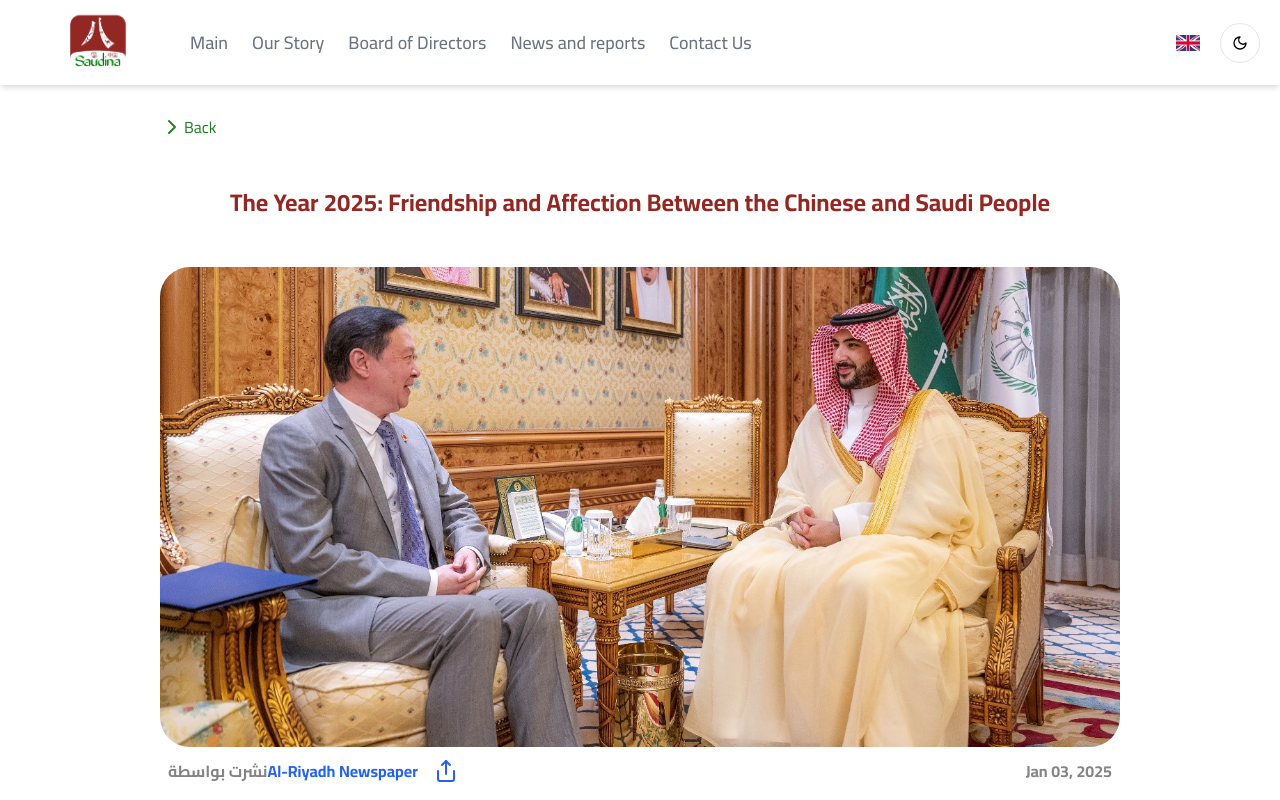
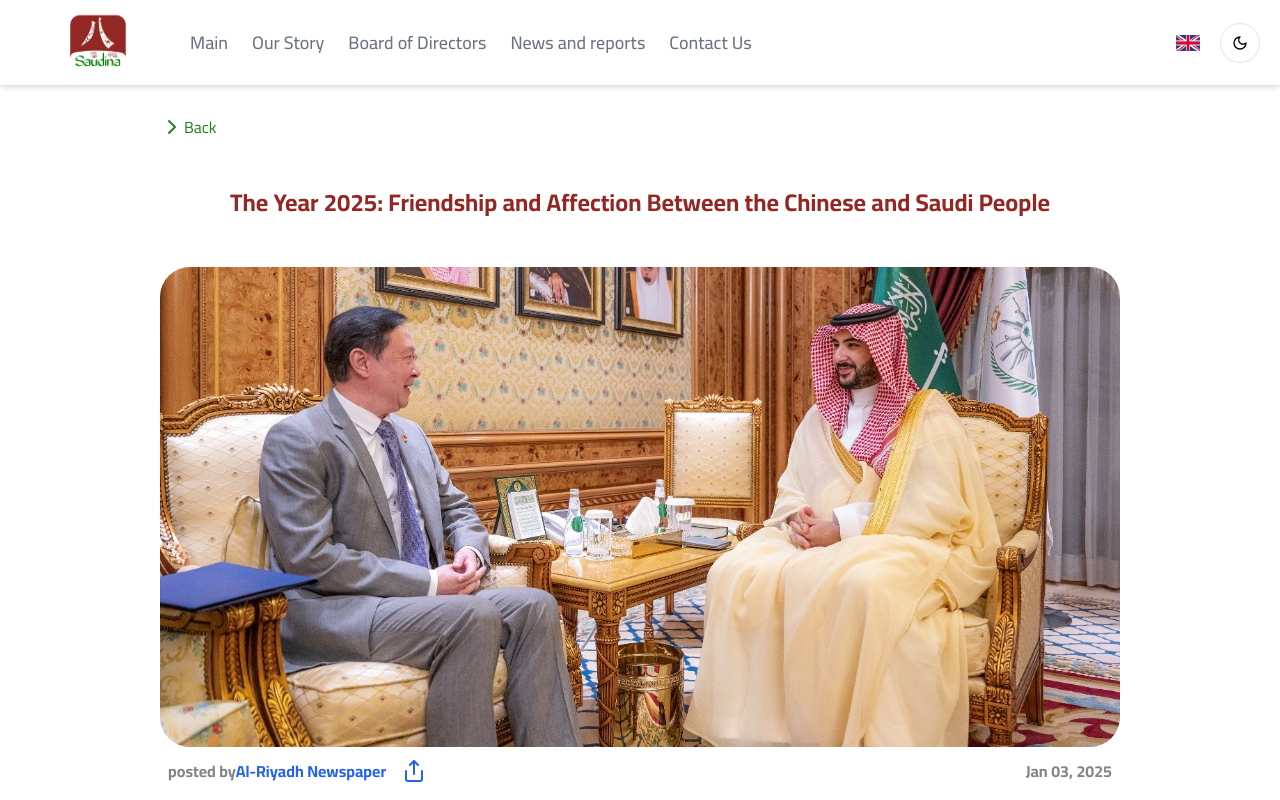
Before and after one commit to MahmoudKSultan/animation-test, a Next.js app: page /en/blog/1 in a window 1280 px wide. Shown: the top 800 px of the page. Built offline with nearby package versions, Linux system fonts and the light colour scheme.

Commit message:
Finalllllllllllllllllllllllllllll

```diff
--- a/messages/ar.json
+++ b/messages/ar.json
@@ -114,7 +114,8 @@
     ],
     "blog":
        {
-      "reverse":"الرجوع"
+      "reverse":"الرجوع",
+      "posted":"تم نشر بواسطة"
        },
 
        "bloglist":{
--- a/messages/en.json
+++ b/messages/en.json
@@ -111,7 +111,9 @@
         "A special invitation: If you are reading this story in China, remember that dreams know no boundaries of place or time. Just as water was the beginning of life in a barren land, your visit to Saudi Arabia may be the start of a new story that inspires the world. Saudi Arabia and its hospitable people eagerly await your arrival."
     ],
     "blog": {
-        "reverse": "Back"
+        "reverse": "Back",
+        "posted":"posted by"
+
     },
     "bloglist": {
         "news": " Latest News & Reports"
--- a/messages/zh.json
+++ b/messages/zh.json
@@ -52,7 +52,8 @@
         "cardSubtitles": [
             "基础套餐",
             "建设创新的技术项目",
-            "提供管理咨询"
+            "提供管理咨询",
+            "与项目愿景相关的新兴项目的投资"
         ],
         "cardDescriptions": [
             [
@@ -111,7 +112,8 @@
         "特别邀请：如果你正在中国阅读这个故事，请记住，梦想无关地域和时间的限制。就像水在贫瘠土地上成为生命的开始，你对沙特阿拉伯的访问可能成为一个启发世界的新故事的开端。沙特阿拉伯及其好客的人民正满怀热情地等待你的到来。"
     ],
     "blog": {
-        "reverse": "返回"
+        "reverse": "返回",
+        "posted":"发布者"
     },
     "bloglist": {
         "news": "最新新闻和报道"
--- a/src/app/[lng]/blog/[blogid]/BlogPostClient.tsx
+++ b/src/app/[lng]/blog/[blogid]/BlogPostClient.tsx
@@ -54,7 +54,7 @@ const BlogPageClient = ({ blog, lng }: BlogPageClientTypes) => {
         <div className="flex justify-between items-center mt-3 mx-2 min-sm:mx-5 max-sm:mx-5 text-[#858484] font-bold">
           <div className="flex justify-center gap-3 items-center">
             <div>
-              نشرت بواسطة
+              {t("posted")}
               <Link className="mr-1 text-blue-600" href="/blog">
                 {blog.authorName}
               </Link>
--- a/src/features/landing-page/Clients.tsx
+++ b/src/features/landing-page/Clients.tsx
@@ -81,6 +81,7 @@ export function Clients() {
       </div> */}
 <div className="md:hidden px-5 masked" dir="ltr">
   {[0, 1, 2].map((n) => {
+    const logosPerGroup = Math.ceil(logos.length / 3); // 40 / 3 = 14 شعارات تقريبًا لكل مجموعة
     return (
       <Marquee
         autoFill={true}
@@ -90,7 +91,7 @@ export function Clients() {
         key={`marquee_${n}`}
         direction={n % 2 === 0 ? "right" : "left"}
       >
-        {logos.slice(n * 10, (n + 1) * 10).map((logo, idx) => (
+        {logos.slice(n * logosPerGroup, (n + 1) * logosPerGroup).map((logo, idx) => (
           <Image
             src={`/assets/images/partners/${logo}`}
             width={45}
```
Also changed, not shown: 23 other files (tests, documents, lock files or other folders).
